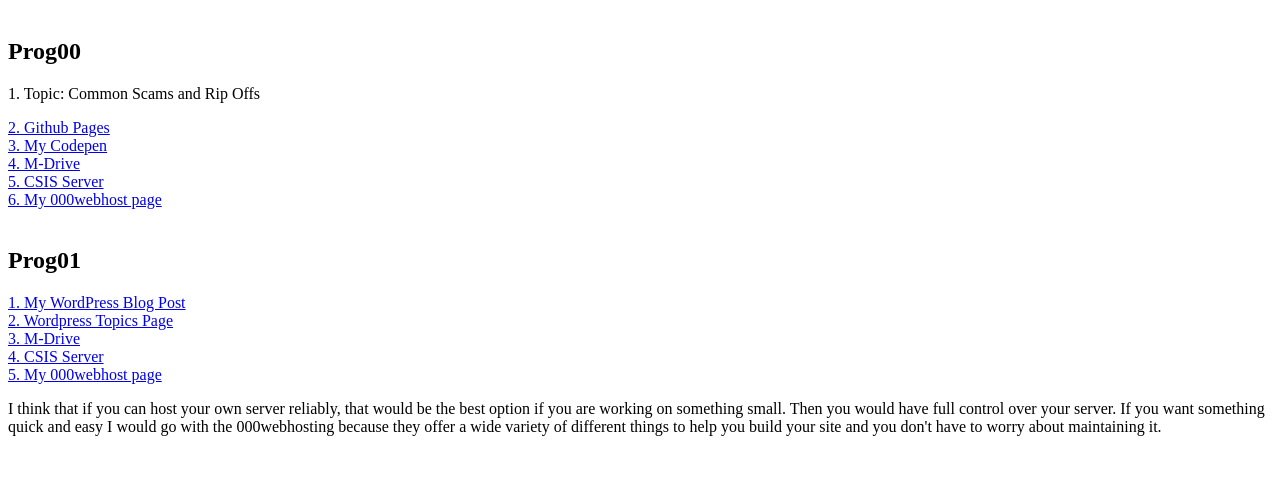
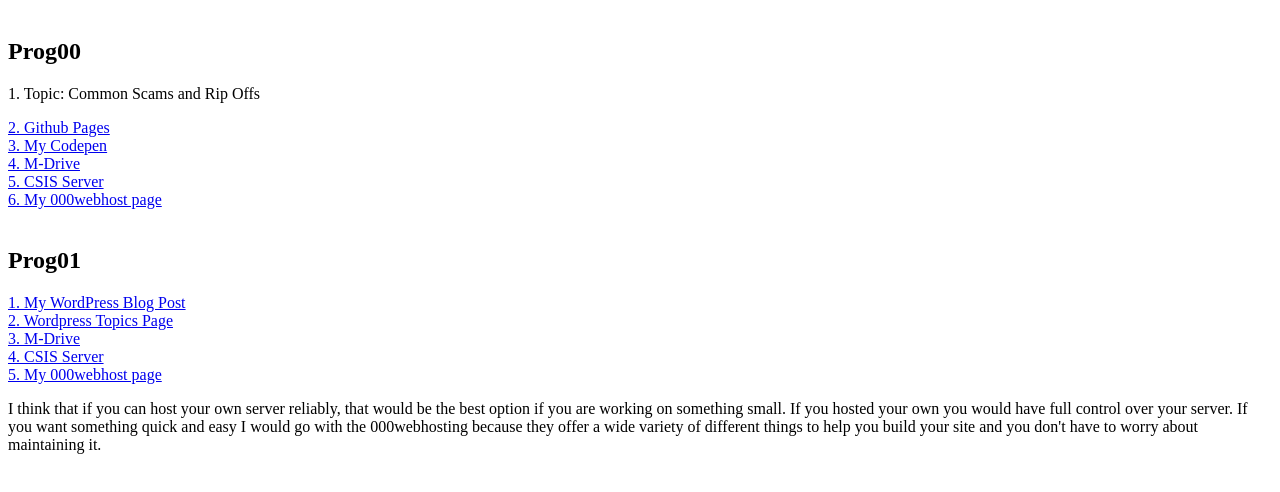
Before and after one commit to rklawinski/pages, a plain HTML site: page index.html in a window 1280 px wide. Shown: the part 66-558 px from the top of the page. Drawn offline with Linux system fonts and the light colour scheme.

Commit message:
Update index.html

```diff
--- a/index.html
+++ b/index.html
@@ -28,7 +28,7 @@
   </br>
   <p>
    I think that if you can host your own server reliably, that would be the best option if you are working on something small.
-    Then you would have full control over your server. If you want something quick and easy I would go with the 000webhosting because
+    If you hosted your own you would have full control over your server. If you want something quick and easy I would go with the 000webhosting because
     they offer a wide variety of different things to help you build your site and you don't have to worry about maintaining it.
   </p>
 </section>
```
